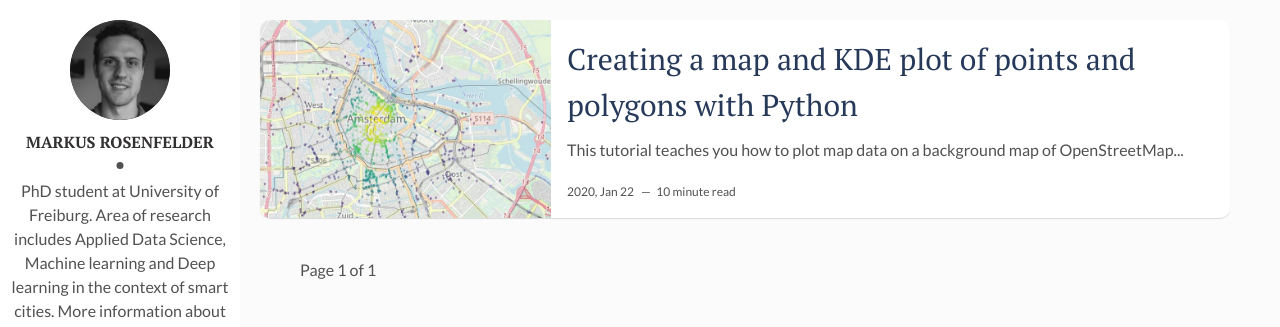
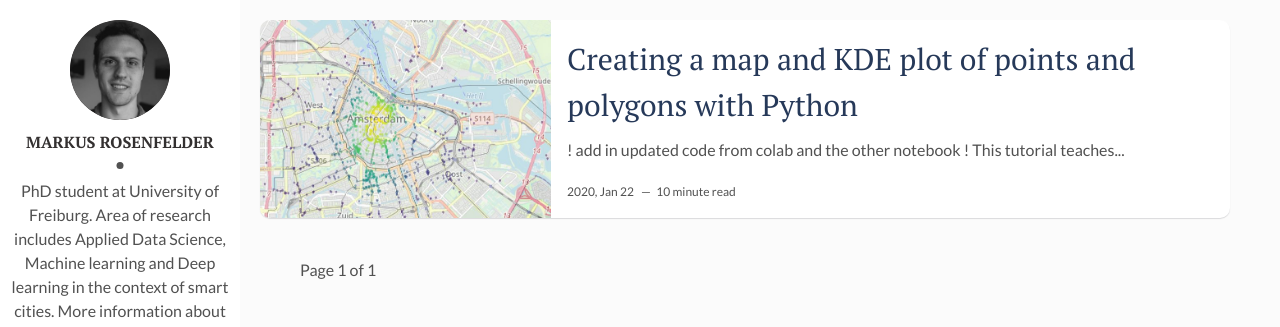
Before and after one commit to MarkusRosen/markusrosen.github.io, a Jekyll site: the page built from index.html, in a window 1280 px wide. Shown: the top 327 px of the page. Built offline with Jekyll 4.4.1, drawn with Linux system fonts in a browser that asks for light colours; the list of posts is cut into pages by our own code; comment, search, counter and statistics services are not loaded.

```diff
--- a/_posts/2020-01-22-create-maps-with-python.md
+++ b/_posts/2020-01-22-create-maps-with-python.md
@@ -4,10 +4,10 @@ title: Creating a map and KDE plot of points and polygons with Python
 date: 2020-01-22 16:46:20 +0300
 description: This tutorial teaches you how to plot map data on a background map of OpenStreetMap using Python.
 img:  /post1/teaser.jpg
-tags: [Python, Maps, Matplotlib, Visualization, Pandas, Geodata] # add tag
+tags: [Python, Maps, Matplotlib, Visualization, Pandas, Geodata]
 ---
 
-
+## ! add in updated code from colab and the other notebook !
 
 
 This tutorial teaches you how to plot map data on a background map of OpenStreetMap using Python. The [tutorial is in form of a Jupyter Notebook](code.ipynb), therefore you either install Jupyter Lab or you can also copy the code into any other editor. The results should look like the following images:
```
Also changed, not shown: placeholder_posts/notes.md (added, +28 -0 lines).
